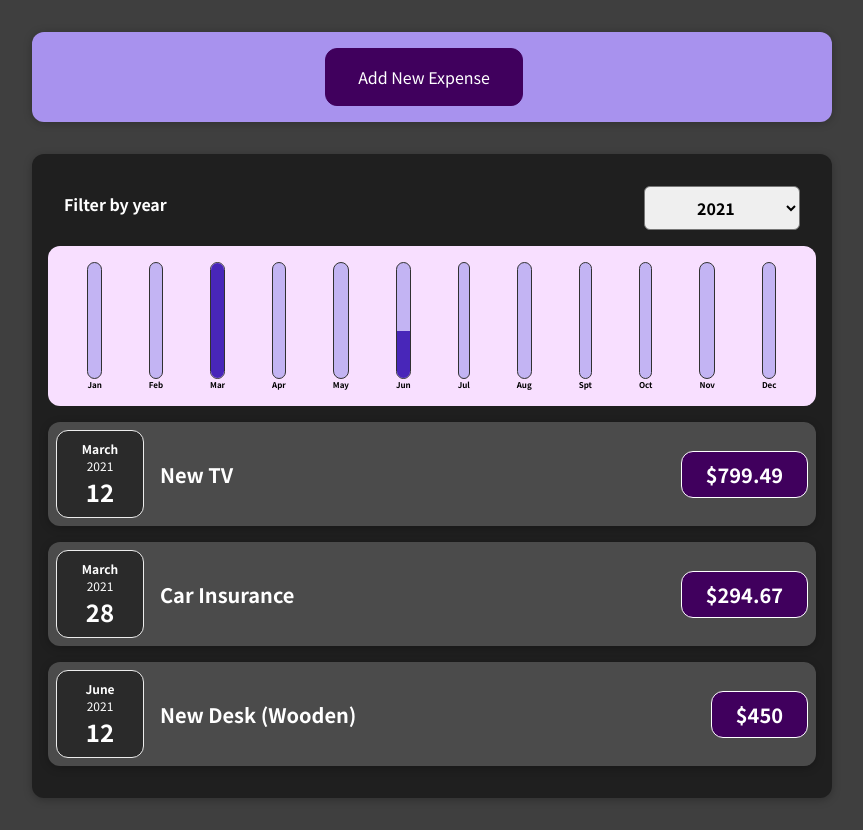
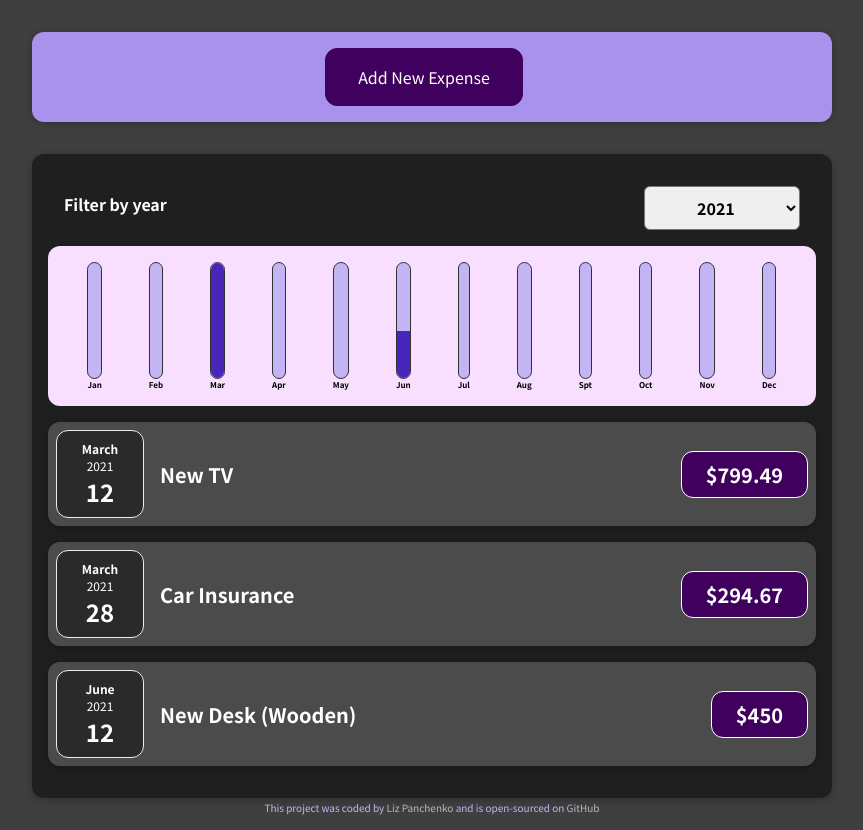
Before and after one commit to liz-panchenko/Udemy-finance-tracker-React-project, a React (Create React App) app: page / in a window 1280 px wide. Shown: the whole page, without its empty margins (208-1071 px from the left). Built offline with nearby package versions, Linux system fonts and the light colour scheme.

Commit message:
Footer component added

```diff
--- a/src/App.js
+++ b/src/App.js
@@ -1,6 +1,7 @@
 import React, { useState } from "react";
 import Expenses from "./components/Expenses/Expenses";
 import NewExpense from "./components/NewExpense/NewExpense";
+import Footer from "./components/Footer/Footer"
 
 let dummyExpenses = [
   {
@@ -37,6 +38,7 @@ function App() {
     <div>
       <NewExpense onAddExpense={addExpenseHandler} />
       <Expenses expenses={expenses} />
+      <Footer />
     </div>
   );
 }
--- /dev/null
+++ b/src/components/Footer/Footer.css
@@ -0,0 +1,21 @@
+.Footer footer {
+  display: block;
+  margin: 0 auto;
+  padding: 20px;
+  text-align: center;
+  font-size: x-small;
+  /* color: #bab1ff; */
+  color: #c3b4f3;
+  height: 50px;
+  margin-top: -50px;
+}
+
+.Footer a {
+  color: #f8dfff;
+  opacity: 0.7;
+  text-decoration: none;
+}
+
+.Footer a:hover{
+  text-decoration: underline;
+}
--- /dev/null
+++ b/src/components/Footer/Footer.js
@@ -0,0 +1,27 @@
+import "./Footer.css";
+
+export default function Footer() {
+  return (
+    <div className="Footer">
+      <footer>
+        This project was coded by
+        <a
+          href="https://elated-snyder-278566.netlify.app/"
+          target="_blank"
+          rel="noreferrer"
+        >
+          {" "}
+          Liz Panchenko{" "}
+        </a>
+        and is open-sourced on{" "}
+        <a
+          href="https://github.com/liz-panchenko/Udemy-finance-tracker-React-project"
+          target="_blank"
+          rel="noreferrer"
+        >
+          GitHub
+        </a>
+      </footer>
+    </div>
+  );
+}
```
